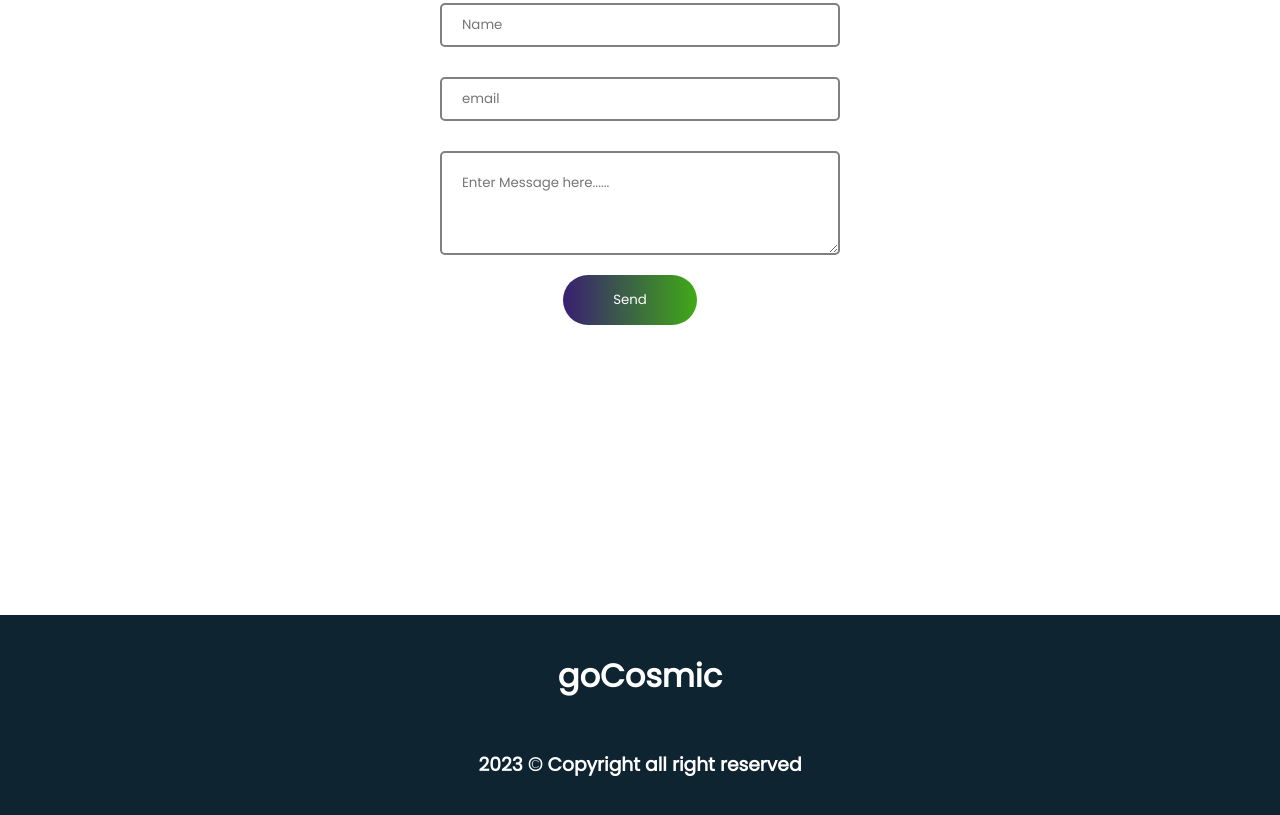
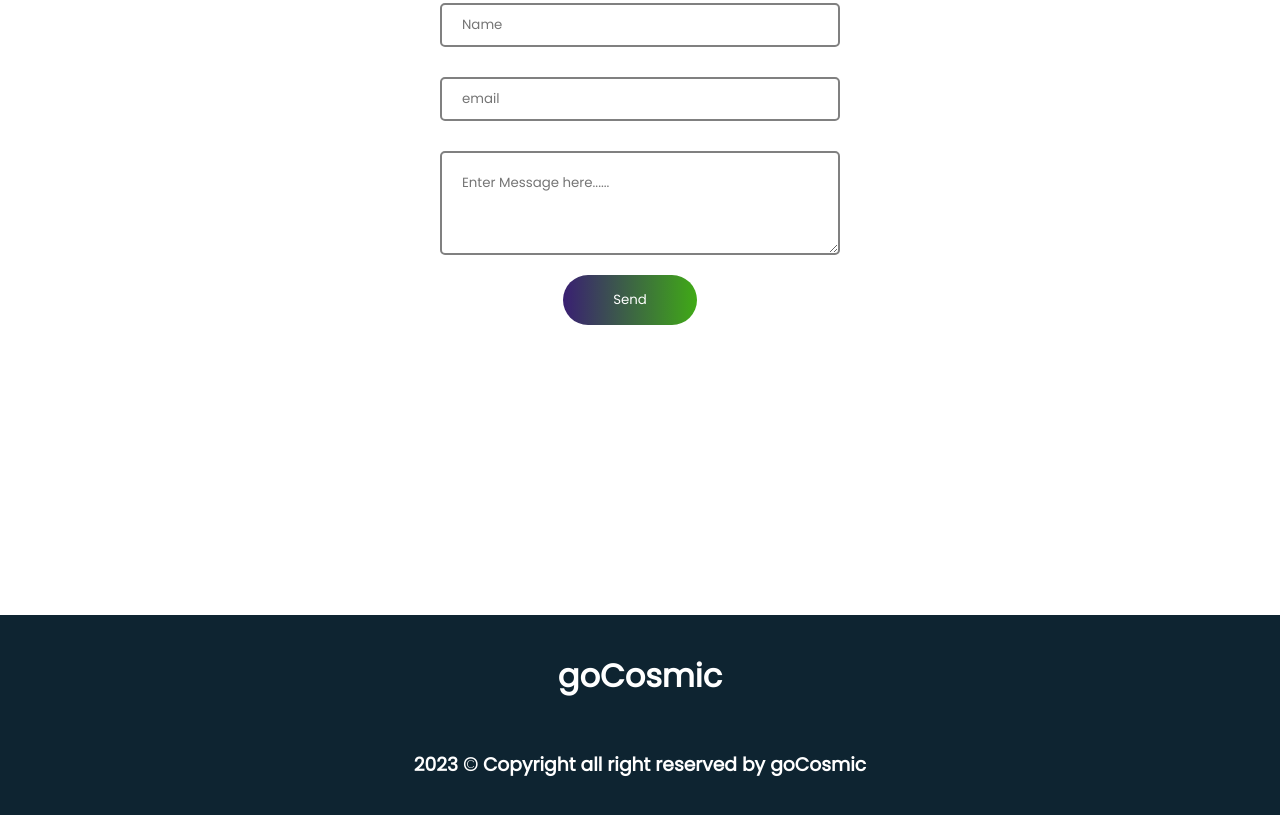
Before and after one commit to Shivakumart67/goCosmic, a plain HTML site: page index.html in a window 1280 px wide. Shown: the part 3385-4200 px from the top of the page. Drawn offline with Linux system fonts and the light colour scheme.

Commit message:
updated footer

```diff
--- a/index.html
+++ b/index.html
@@ -136,7 +136,7 @@
     <footer>
         <h1>goCosmic</h1>
         <br><br>
-        <h3>2023 © Copyright all right reserved</h3>
+        <h3>2023 © Copyright all right reserved by goCosmic</h3>
     </footer>
 
 
```
